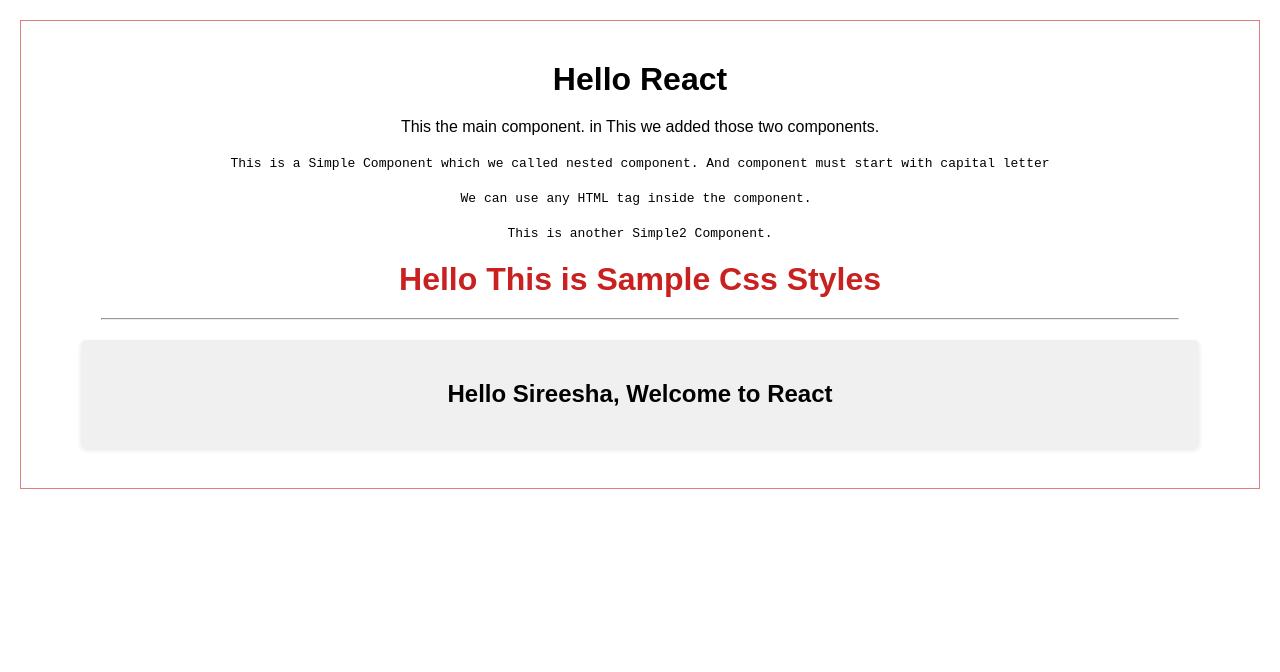
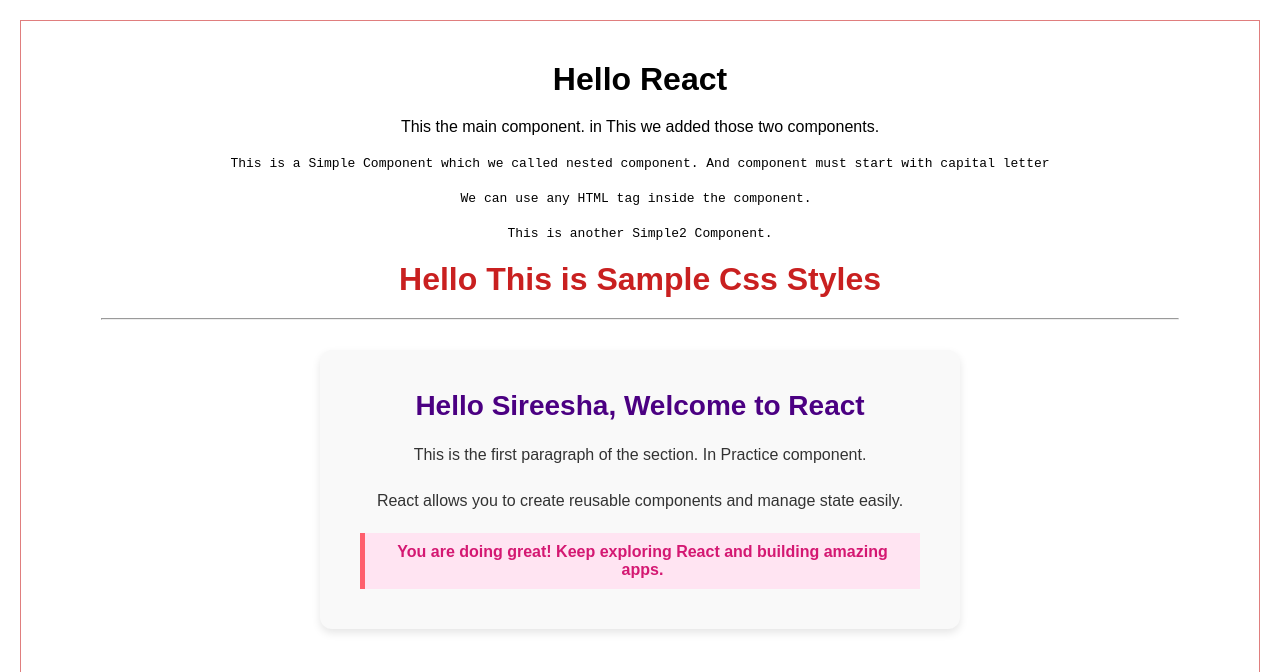
Before and after one commit to sireesha0904/React-Pr, a React (Create React App) app in the folder my-app/: page / in a window 1280 px wide. Shown: the top 672 px of the page. Built offline with nearby package versions, Linux system fonts and the light colour scheme.

Commit message:
practice

```diff
--- a/my-app/src/Practice.js
+++ b/my-app/src/Practice.js
@@ -3,10 +3,19 @@ import './practice.css';
 let name = "Sireesha";
 function Practice() {
   return (
-      <section>
-          <h1>Hello { name}, Welcome to React</h1>
+    <section className="section-container">
+      <h1 className="main-heading">Hello {name}, Welcome to React</h1>
+      <p className="para">
+        This is the first paragraph of the section. In Practice component.
+      </p>
+      <p className="para">
+        React allows you to create reusable components and manage state easily.
+      </p>
+      <p className="highlight">
+        You are doing great! Keep exploring React and building amazing apps.
+      </p>
     </section>
-  )
+  );
 }
 
 export default Practice
--- a/my-app/src/practice.css
+++ b/my-app/src/practice.css
@@ -1,8 +1,31 @@
-section {
-    background-color: #f0f0f0;
-    padding: 20px;
-    border-radius: 5px;
-    margin: 20px 0;
-    box-shadow: 0 2px 5px rgba(0, 0, 0, 0.1);
+.section-container {
+  background-color: #f9f9f9;
+  padding: 20px;
+  border-radius: 12px;
+  margin: 30px auto;
+  max-width: 600px;
+  box-shadow: 0 4px 8px rgba(0, 0, 0, 0.1);
+}
 
+.main-heading {
+  font-size: 28px;
+  color: #4b0082;
+  text-align: center;
+  margin-bottom: 15px;
 }
+
+.para {
+  font-size: 16px;
+  line-height: 1.6;
+  color: #333;
+  margin-bottom: 10px;
+}
+
+.highlight {
+  font-size: 16px;
+  color: #d41872;
+  font-weight: bold;
+  background: #ffe4f2;
+  padding: 10px;
+  border-left: 5px solid #ff5f6d;
+}
```
